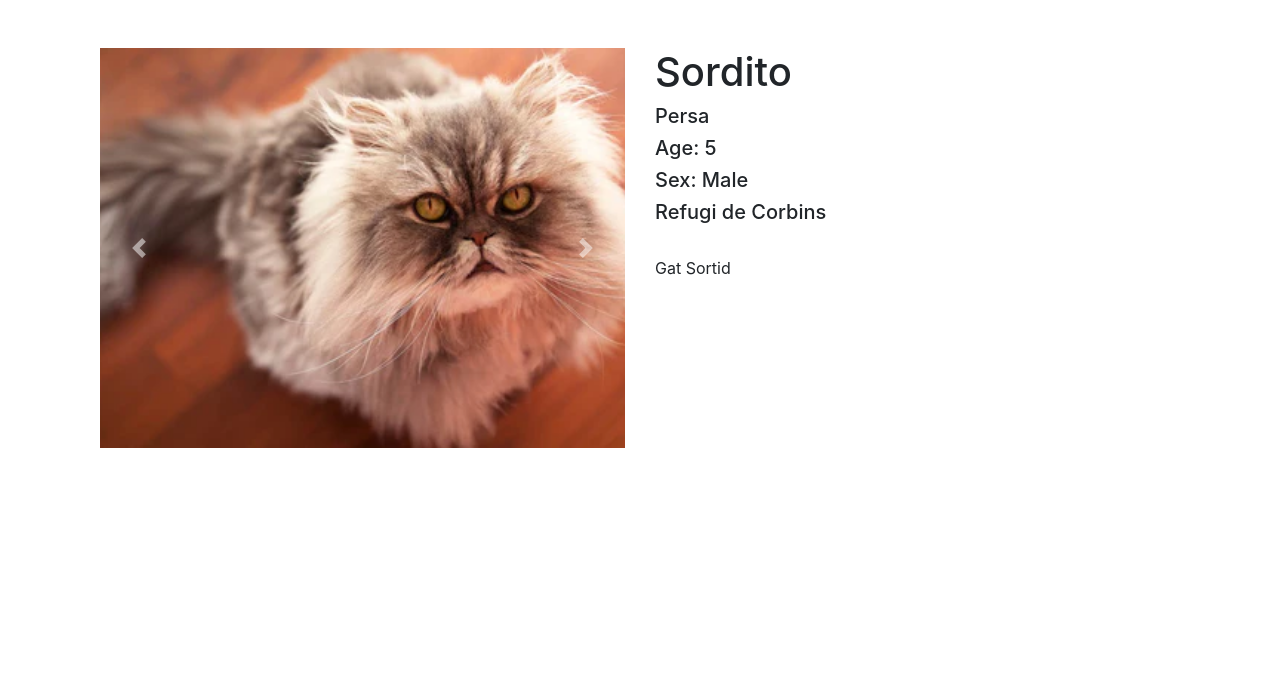
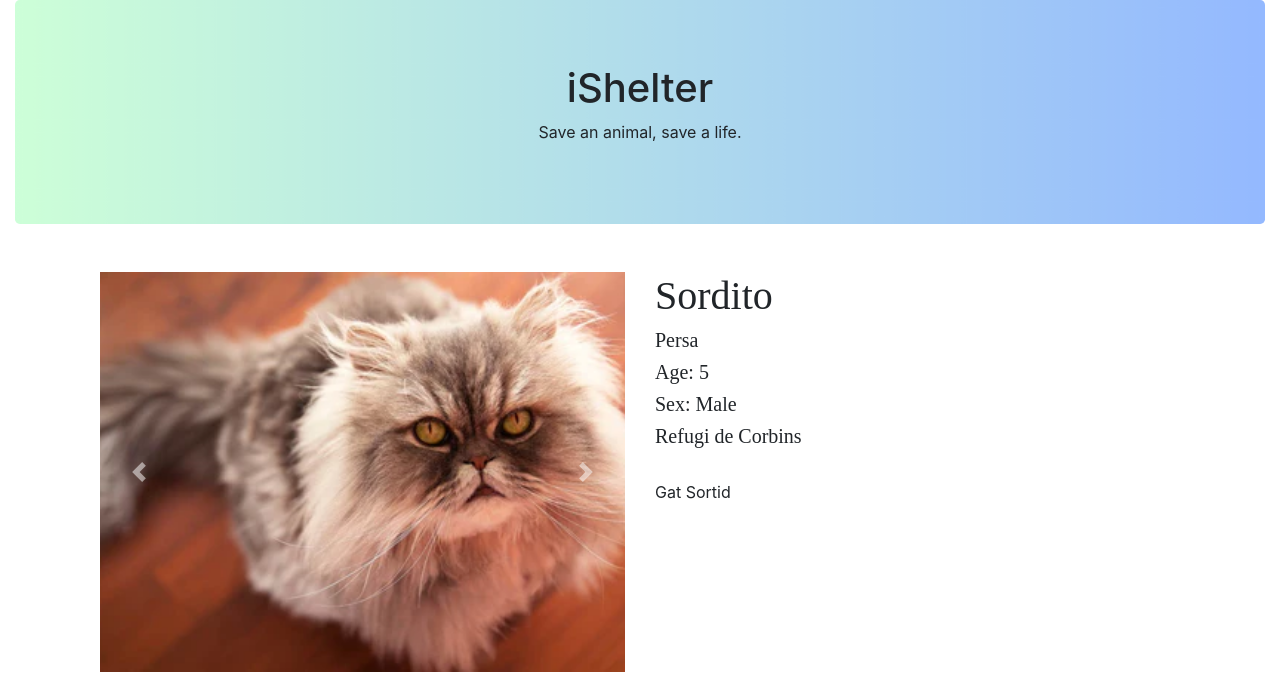
Before and after one commit to isaacte/iShelter, a Django app: page /pet/1 in a window 1280 px wide. Shown: the top 688 px of the page. Run offline with Django 5.2, Linux system fonts and the light colour scheme; data comes from the database, SQL or seed files in the repository; some libraries are stand-ins or nearby versions.

Commit message:
small changes added

```diff
--- a/templates/shelter/pet.html
+++ b/templates/shelter/pet.html
@@ -1,7 +1,12 @@
 {% extends 'base.html' %}
 {% block title %}{{ pet.name }}{% endblock %}
 
+
 {% block content %}
+    <div class="jumbotron text-center bg-light" style="background-image: url('media/cover.png'); background-size: cover; background-position: top;">
+  <h1>iShelter</h1>
+  <p>Save an animal, save a life.</p>
+</div>
     <div class="container">
         <div class="container mt-5">
             <div class="row">
@@ -35,11 +40,11 @@
                     </div>
                 </div>
                 <div class="col-12 col-md-6">
-                    <h1>{{ pet.name }}</h1>
-                    <h5>{{ pet.cast.breed.name }}</h5>
-                    <h5>Age: {{ pet.age }}</h5>
-                    <h5>Sex: {{ pet.get_sex_display }}</h5>
-                    <h5>{{ pet.shelter.name }}</h5>
+                    <h1 style="font-family: Dubai,serif">{{ pet.name }}</h1>
+                    <h5 style="font-family: Dubai,serif">{{ pet.cast.breed.name }}</h5>
+                    <h5 style="font-family: Dubai,serif">Age: {{ pet.age }}</h5>
+                    <h5 style="font-family: Dubai,serif">Sex: {{ pet.get_sex_display }}</h5>
+                    <h5 style="font-family: Dubai,serif">{{ pet.shelter.name }}</h5>
                     <br>
                     <p>{{ pet.description }}</p>
                 </div>
```
